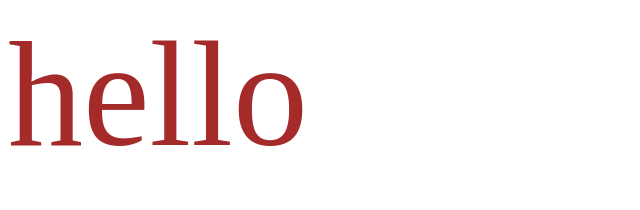
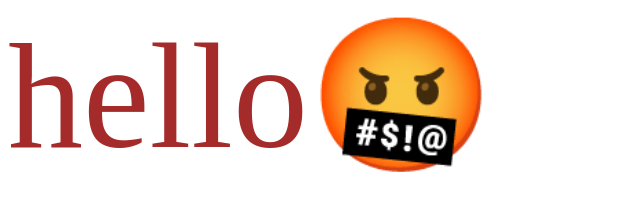
Before and after one commit to 865a865a865a9b9b9b/865a865a865a9b9b9b.github.io, a plain HTML site: page index.html in a window 1280 px wide. Shown: the whole page, without its empty margins (0-640 px from the left). Drawn offline with Linux system fonts and the light colour scheme.

Commit message:
first commit

```diff
--- a/index.html
+++ b/index.html
@@ -14,7 +14,7 @@
 </head>
 
 <body>
-    <div>hello</div>
+    <div>hello🤬</div>
 </body>
 
 </html>
```
